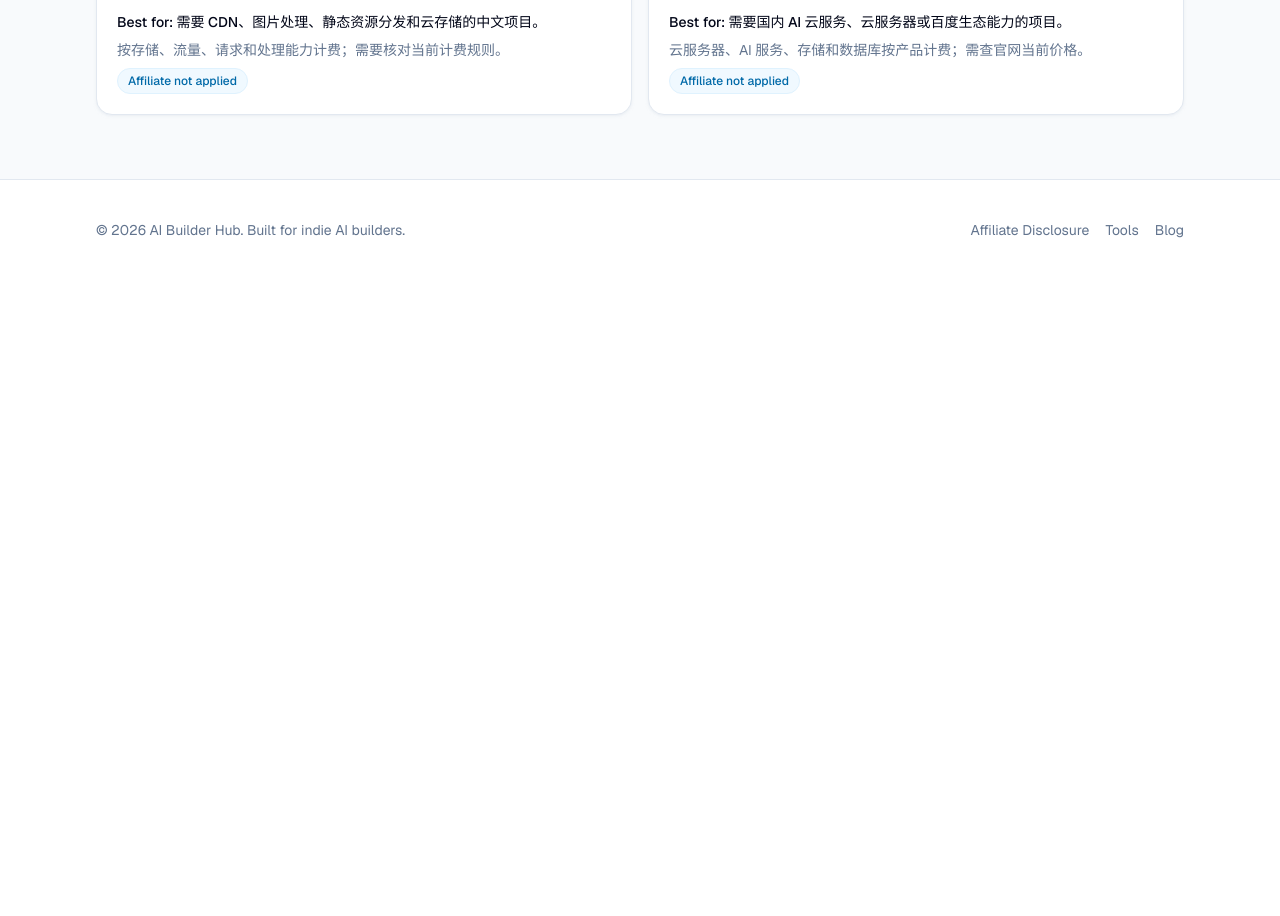
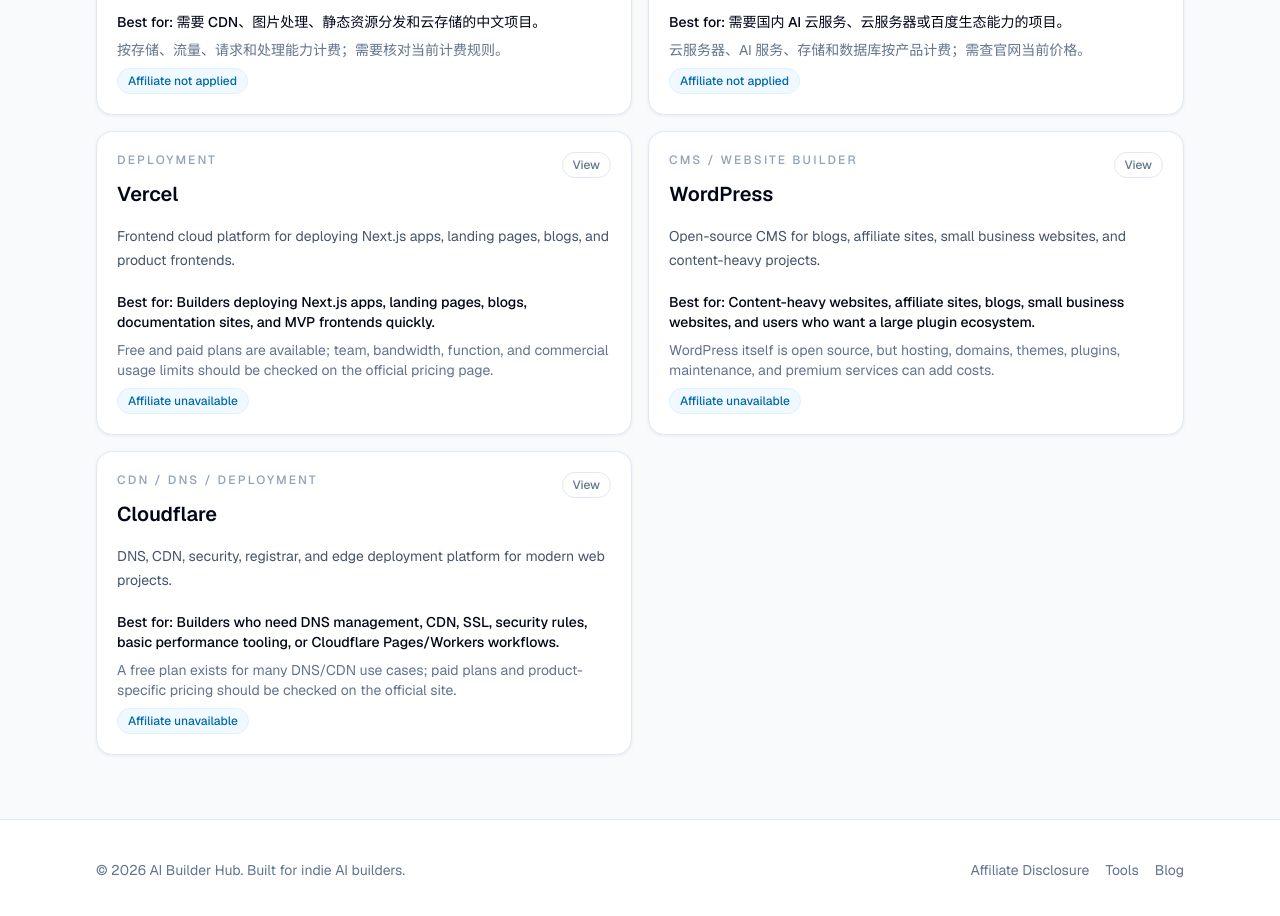
Before and after one commit to monaflare-art/ai-builder-hub, a Next.js app: page /tools in a window 1280 px wide. Shown: the part 5280-6196 px from the top of the page. Before the commit the page ends 5560 px from the top, so only its background shows below. Built offline with nearby package versions, Linux system fonts and the light colour scheme.

Commit message:
Expand tool directory to 37 pages and complete benchmark coverage

```diff
--- a/src/app/tools/[slug]/page.tsx
+++ b/src/app/tools/[slug]/page.tsx
@@ -73,16 +73,23 @@ export default async function ToolDetailPage({ params }: ToolPageProps) {
         </div>
 
         <div className="mt-10 grid gap-5 md:grid-cols-2">
+          <section className="rounded-2xl border border-slate-200 bg-slate-50 p-6 md:col-span-2">
+            <h2 className="text-xl font-semibold text-slate-950">Quick Verdict</h2>
+            <p className="mt-4 leading-7 text-slate-600">
+              {tool.name} is best for {tool.bestFor.toLowerCase()}. Avoid it if{" "}
+              {tool.notBestFor.toLowerCase()}
+            </p>
+          </section>
           <section className="rounded-2xl border border-slate-200 p-6">
-            <h2 className="text-xl font-semibold text-slate-950">Best for</h2>
+            <h2 className="text-xl font-semibold text-slate-950">Best For</h2>
             <p className="mt-4 leading-7 text-slate-600">{tool.bestFor}</p>
           </section>
           <section className="rounded-2xl border border-slate-200 p-6">
-            <h2 className="text-xl font-semibold text-slate-950">Not best for</h2>
+            <h2 className="text-xl font-semibold text-slate-950">Avoid If</h2>
             <p className="mt-4 leading-7 text-slate-600">{tool.notBestFor}</p>
           </section>
           <section className="rounded-2xl border border-slate-200 p-6">
-            <h2 className="text-xl font-semibold text-slate-950">Pricing</h2>
+            <h2 className="text-xl font-semibold text-slate-950">Pricing Summary</h2>
             <p className="mt-4 leading-7 text-slate-600">{tool.pricingSummary}</p>
           </section>
           <section className="rounded-2xl border border-slate-200 p-6">
@@ -97,7 +104,7 @@ export default async function ToolDetailPage({ params }: ToolPageProps) {
             </a>
           </section>
           <section id="review" className="rounded-2xl border border-slate-200 p-6">
-            <h2 className="text-xl font-semibold text-slate-950">优点</h2>
+            <h2 className="text-xl font-semibold text-slate-950">Pros</h2>
             <ul className="mt-4 space-y-3 text-slate-600">
               {tool.pros.map((item) => (
                 <li key={item} className="flex gap-3">
@@ -108,7 +115,7 @@ export default async function ToolDetailPage({ params }: ToolPageProps) {
             </ul>
           </section>
           <section className="rounded-2xl border border-slate-200 p-6">
-            <h2 className="text-xl font-semibold text-slate-950">缺点</h2>
+            <h2 className="text-xl font-semibold text-slate-950">Cons</h2>
             <ul className="mt-4 space-y-3 text-slate-600">
               {tool.cons.map((item) => (
                 <li key={item} className="flex gap-3">
@@ -152,7 +159,7 @@ export default async function ToolDetailPage({ params }: ToolPageProps) {
             </div>
           </section>
           <section className="rounded-2xl border border-slate-200 p-6">
-            <h2 className="text-xl font-semibold text-slate-950">Evidence needed</h2>
+            <h2 className="text-xl font-semibold text-slate-950">Evidence Placeholder</h2>
             <ul className="mt-4 space-y-3 text-slate-600">
               {tool.evidenceNeeded.map((item) => (
                 <li key={item} className="flex gap-3">
@@ -163,7 +170,7 @@ export default async function ToolDetailPage({ params }: ToolPageProps) {
             </ul>
           </section>
           <section className="rounded-2xl border border-slate-200 p-6">
-            <h2 className="text-xl font-semibold text-slate-950">Screenshot needed</h2>
+            <h2 className="text-xl font-semibold text-slate-950">Screenshot Placeholder</h2>
             <ul className="mt-4 space-y-3 text-slate-600">
               {tool.screenshotNeeded.map((item) => (
                 <li key={item} className="flex gap-3">
--- a/src/data/tools.ts
+++ b/src/data/tools.ts
@@ -701,6 +701,70 @@ export const tools: Tool[] = [
     evidenceNeeded: ["AI 产品价格", "云服务器价格", "控制台流程"],
     screenshotNeeded: ["产品控制台", "价格页", "开通流程"],
   },
+  {
+    slug: "vercel",
+    name: "Vercel",
+    category: "Deployment",
+    shortDescription: "Frontend cloud platform for deploying Next.js apps, landing pages, blogs, and product frontends.",
+    longDescription:
+      "Vercel is a deployment platform strongly associated with Next.js, preview deployments, custom domains, and frontend workflows. It is a core tool for AI Builder Hub because many beginner projects start as static or server-rendered websites before they need custom VPS infrastructure.",
+    officialWebsite: "https://vercel.com/",
+    affiliateUrl: null,
+    affiliateStatus: "unavailable",
+    pricingSummary: "Free and paid plans are available; team, bandwidth, function, and commercial usage limits should be checked on the official pricing page.",
+    bestFor: "Builders deploying Next.js apps, landing pages, blogs, documentation sites, and MVP frontends quickly.",
+    notBestFor: "Projects that need full server control, long-running custom processes, or VPS-style administration.",
+    pros: ["Excellent Next.js deployment fit", "Preview deployments simplify review", "Custom domain setup is beginner-friendly"],
+    cons: ["Usage limits require review", "Not a raw VPS replacement", "Some backend workloads may need separate infrastructure"],
+    alternatives: ["netlify", "cloudflare", "hostinger", "vultr"],
+    recommendedForArticles: [
+      "how-to-deploy-a-nextjs-app-to-vercel",
+      "how-to-connect-a-domain-to-vercel",
+      "vercel-vs-netlify",
+    ],
+    evidenceNeeded: ["Pricing and usage limits", "Deployment workflow notes", "Custom domain verification evidence"],
+    screenshotNeeded: ["Project dashboard", "Deployment details", "Domains settings"],
+  },
+  {
+    slug: "wordpress",
+    name: "WordPress",
+    category: "CMS / Website Builder",
+    shortDescription: "Open-source CMS for blogs, affiliate sites, small business websites, and content-heavy projects.",
+    longDescription:
+      "WordPress is a core website-building platform for content sites, affiliate projects, business websites, and blogs. It fits AI Builder Hub as a comparison point against Shopify, managed hosting, static Next.js sites, and no-code builders.",
+    officialWebsite: "https://wordpress.org/",
+    affiliateUrl: null,
+    affiliateStatus: "unavailable",
+    pricingSummary: "WordPress itself is open source, but hosting, domains, themes, plugins, maintenance, and premium services can add costs.",
+    bestFor: "Content-heavy websites, affiliate sites, blogs, small business websites, and users who want a large plugin ecosystem.",
+    notBestFor: "Users who do not want to manage hosting, updates, plugins, security, or theme maintenance.",
+    pros: ["Huge ecosystem", "Strong content publishing workflow", "Works with many hosting providers"],
+    cons: ["Maintenance burden can grow", "Plugin quality varies", "Performance and security need care"],
+    alternatives: ["shopify", "hostinger", "webflow", "vercel"],
+    recommendedForArticles: ["shopify-vs-wordpress", "best-hosting-for-startups", "how-to-start-an-affiliate-website"],
+    evidenceNeeded: ["Hosting setup evidence", "Plugin/theme workflow notes", "Maintenance and security checklist"],
+    screenshotNeeded: ["WordPress dashboard", "Theme editor", "Plugin screen"],
+  },
+  {
+    slug: "cloudflare",
+    name: "Cloudflare",
+    category: "CDN / DNS / Deployment",
+    shortDescription: "DNS, CDN, security, registrar, and edge deployment platform for modern web projects.",
+    longDescription:
+      "Cloudflare is useful for DNS, CDN, SSL, security, domain management, and edge deployment workflows. It should be included as a broad infrastructure tool, separate from Cloudflare Registrar, because builders often use Cloudflare before they understand where DNS, CDN, and deployment responsibilities split.",
+    officialWebsite: "https://www.cloudflare.com/",
+    affiliateUrl: null,
+    affiliateStatus: "unavailable",
+    pricingSummary: "A free plan exists for many DNS/CDN use cases; paid plans and product-specific pricing should be checked on the official site.",
+    bestFor: "Builders who need DNS management, CDN, SSL, security rules, basic performance tooling, or Cloudflare Pages/Workers workflows.",
+    notBestFor: "Users who only need a simple hosting account and do not want to learn DNS or edge platform concepts.",
+    pros: ["Strong DNS and CDN ecosystem", "Useful free-tier capabilities", "Can support domains, security, and deployment workflows"],
+    cons: ["Product surface can confuse beginners", "Wrong DNS changes can break sites", "Pricing varies by product"],
+    alternatives: ["cloudflare-registrar", "vercel", "netlify", "namecheap"],
+    recommendedForArticles: ["best-domain-registrars", "how-to-connect-a-domain-to-vercel", "vercel-vs-netlify"],
+    evidenceNeeded: ["DNS setup evidence", "CDN/security configuration notes", "Pages or Workers workflow evidence"],
+    screenshotNeeded: ["DNS dashboard", "SSL/TLS settings", "Pages or Workers dashboard"],
+  },
 ];
 
 export function getToolBySlug(slug: string) {
```
